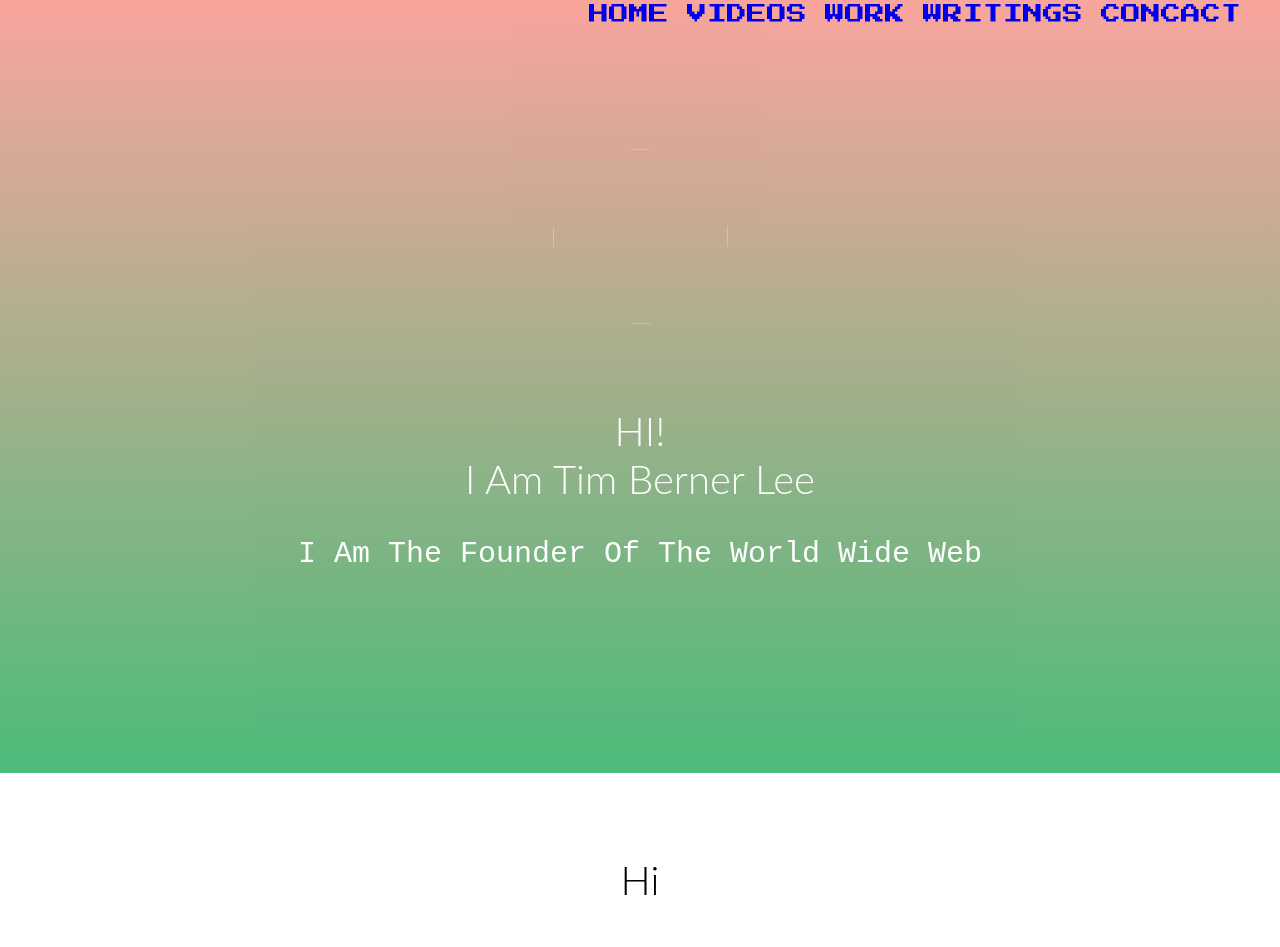
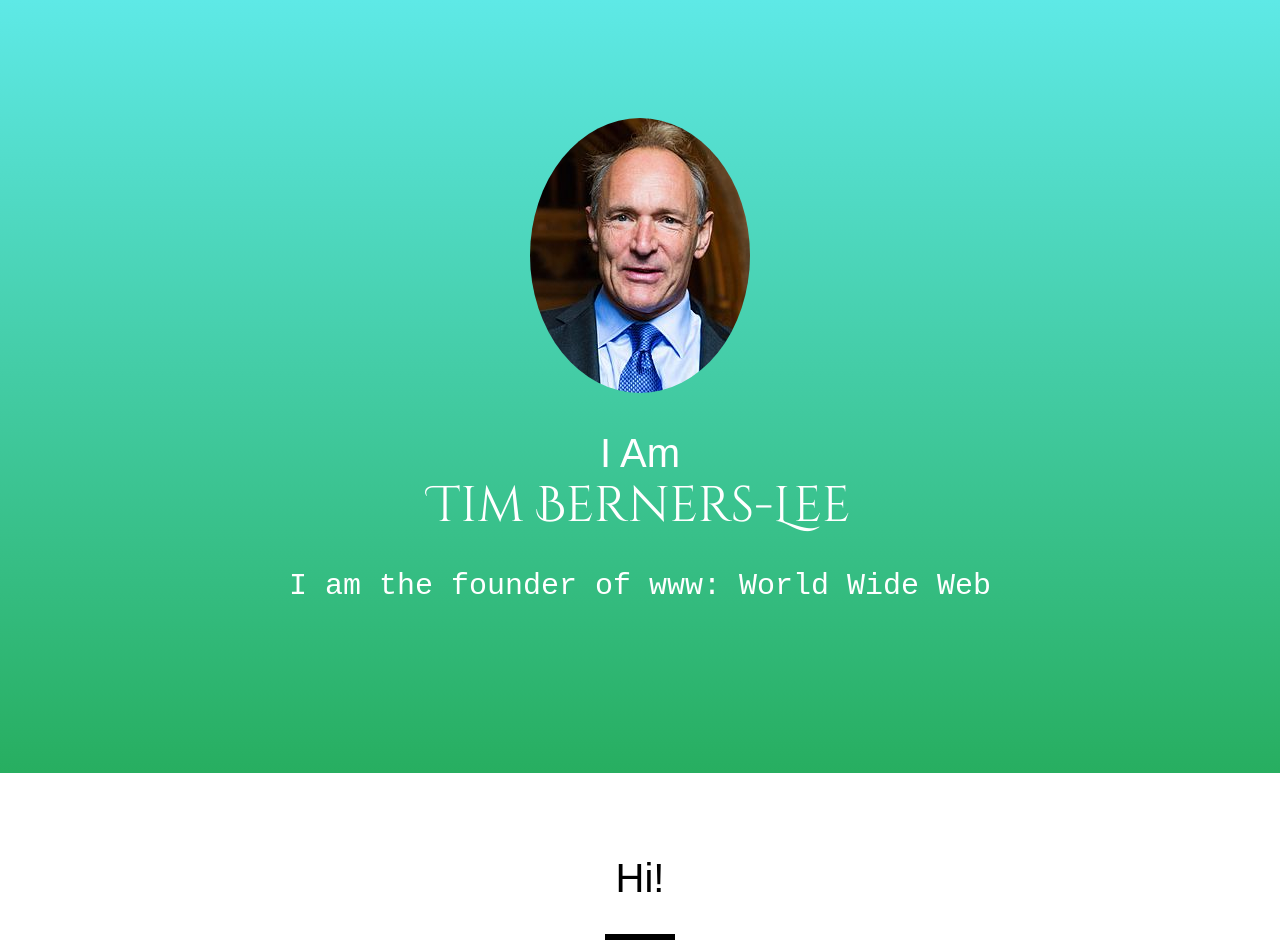
Before and after one commit to Orange-Auntie/Sir_Tim_Berner_lee, a plain HTML site: page index.html in a window 1280 px wide. Shown: the part 27-974 px from the top of the page. Drawn offline with Linux system fonts and the light colour scheme.

Commit message:
Add files via upload

```diff
--- a/index.html
+++ b/index.html
@@ -1,73 +1,86 @@
-<html>
+<!DOCTYPE html>
+<html lang="en">
 
 <head>
-    <title>
-        Sir, Tim Berner Lee
-    </title>
+    <meta charset="utf-8">
+    <title>Sir Tim Berners-Lee</title>
     <link rel="stylesheet" href="style.css">
-    <link href="https://fonts.googleapis.com/css2?family=Bangers&display=swap" rel="stylesheet">
-    <link href="https://fonts.googleapis.com/css2?family=Press+Start+2P&display=swap" rel="stylesheet">
-
+    <link href="https://fonts.googleapis.com/css?family=Cinzel+Decorative&display=swap" rel="stylesheet">
+    <link rel="stylesheet" href="https://cdnjs.cloudflare.com/ajax/libs/font-awesome/4.7.0/css/font-awesome.min.css">
 </head>
 
 <body>
+    <center>
         <ul class="menu">
             <li class="links"><a href="#welcome">HOME</a></li>
             <li class="links"><a href="#videos">VIDEOS</a></li>
             <li class="links"><a href="#work">WORK</a></li>
             <li class="links"><a href="#writings">WRITINGS</a></li>
-        <li class="links"><a href="#contact">CONCACT</a></li>
+            <li class="links"><a href="#contact">CONTACT</a></li>
+
         </ul>
-    <section id="welcome" class="parallax_container">
-        <div class="parallax_inner">
-            <img src="TBL.jpeg" class="profile">
-            <h1>
-                HI!<br>I Am Tim Berner Lee</h1>
-            <h2>
-                I Am The Founder Of The World Wide Web</h2>
+    </center>
+    <section id="welcome">
+        <div class="parallax-inner">
+            <img src="stbl.jpg" class="profile" />
+            <h1>I Am <br><span id="name">Tim Berners-Lee</span></h1>
+            <h2> I am the founder of www: World Wide Web</h2>
         </div>
+
     </section>
+
+
+
     <section id="bio">
-        <h1>
-            Hi</h1>
-        <div class="line">
-        </div>
-        <p>
-            Tim Berners-Lee is a software engineer who invented the Internet (or the World Wide Web) in 1989 while at CERN, the European Particle Physics Laboratory. He is director of the World Wide Web Consortium that he founded and a Professor in the Computer Science Department at the University of Oxford. In 2001 he became a Fellow of the Royal Society and in 2004 he was knighted.<br /><br />In 1994 Berners-Lee founded the World Wide Web Consortium (W3C) at the Laboratory of Computer Science (LCS) at the Massachusetts Institute of Technology in Boston. It was made up of companies that wanted to work together to create Web standards and also improve the Web. It was quickly agreed that the technology should be free of royalties and patents. Berners-Lee has served as director of this W3C since it was founded.<br>
-            In 1995 Microsoft produced the first version of Internet Explorer and this commercial browser created enormous growth in websites and web users. The Web was first used for e-commerce in 1997.
-        </p>
+        <h1>Hi!</h1>
+        <div class="line"></div>
+        <p>Tim Berners-Lee is a software engineer who invented the Internet (or the World Wide Web) in 1989 while at CERN, the European Particle Physics Laboratory.
+
+            He is director of the World Wide Web Consortium that he founded and a Professor in the Computer Science Department at the University of Oxford.
+
+            In 2001 he became a Fellow of the Royal Society and in 2004 he was knighted.<br><br>In 1994 Berners-Lee founded the World Wide Web Consortium (W3C) at the Laboratory of Computer Science (LCS) at the Massachusetts Institute of Technology in Boston. It was made up of companies that wanted to work together to create Web standards and also improve the Web. It was quickly agreed that the technology should be free of royalties and patents. Berners-Lee has served as director of this W3C since it was founded.
+
+            In 1995 Microsoft produced the first version of Internet Explorer and this commercial browser created enormous growth in websites and web users.
+
+            The Web was first used for e-commerce in 1997.</p>
     </section>
 
     <section id="videos">
-        <h1>
-            VIDEOS</h1>
-        <div class="line">
-        </div>
+        <h1>Videos</h1>
+        <div class="line"></div>
         <br>
-        <iframe width="950" height="536" src="https://www.youtube.com/embed/OM6XIICm_qo" title="YouTube video player" frameborder="0" allow="accelerometer; autoplay; clipboard-write; encrypted-media; gyroscope; picture-in-picture" allowfullscreen></iframe>
+        <iframe width="900" height="500" src="https://www.youtube.com/embed/OM6XIICm_qo" frameborder="0" allow="accelerometer; autoplay; encrypted-media; gyroscope; picture-in-picture" allowfullscreen></iframe>
         <br>
-        <iframe width="950" height="534" src="https://www.youtube.com/embed/fbV82k-ExT0" title="YouTube video player" frameborder="0" allow="accelerometer; autoplay; clipboard-write; encrypted-media; gyroscope; picture-in-picture" allowfullscreen></iframe>
+        <br>
+        <iframe width="900" height="500" src="https://www.youtube.com/embed/J8hzJxb0rpc" frameborder="0" allow="accelerometer; autoplay; encrypted-media; gyroscope; picture-in-picture" allowfullscreen></iframe>
 
     </section>
     <section id="work">
         <h1>WORK</h1>
-        <div class="line">
-        </div>
-        <iframe width="900" height="1000" src="https://en.wikipedia.org/wiki/Tim_Berners-Lee#Career_and_research" frameborder="0">
-        </iframe>
+        <div class="line"></div>
+        <iframe width="900" height="1000" src="https://en.wikipedia.org/wiki/Tim_Berners-Lee#Career_and_research" frameborder="0"></iframe>
+
     </section>
     <section id="writings">
-        <h1>
-            WRITINGS</h1>
-        <div class="line">
-        </div>
-        <a class="article" href="https://webfoundation.org/2019/03/web-birthday-30/" target="_blank">
-        30 years on, what’s next #ForTheWeb?
-</a>
-        <br><br>
-        <a class="article" href="https://www.internethalloffame.org//inductees/tim-berners-lee?gclid=Cj0KCQjw3f6HBhDHARIsAD_i3D8EBR5xl5qVaelcTfOkdZhuolFXbzR3d_IzoFe8wuKeFF8KymcX5f0aAkmaEALw_wcB" target="_blank">
-INTERNET HALL of FAME INNOVATOR</a>
+        <h1>WRITINGS</h1>
+        <div class="line"></div>
+        <a class="article" href="https://webfoundation.org/2019/03/web-birthday-30" target="_blank">30 years on, what’s next ForTheWeb?</a>
+        <br>
+        <a class="article" href="https://interestingengineering.com/how-did-tim-berners-lee-change-the-world-with-the-world-wide-web" target="_blank">How Did Tim Berners-Lee Change the World With the World Wide Web?</a>
     </section>
+    <br>
 
 
-</body></html>
+    <section id="contact">
+        <iframe src="https://www.google.com/maps/embed?pb=!1m18!1m12!1m3!1d4276.216421370443!2d-80.72081280186644!3d34.99437551757287!2m3!1f0!2f0!3f0!3m2!1i1024!2i768!4f13.1!3m3!1m2!1s0x88542f2aee728293%3A0x44cf4c64bb0d4a98!2s206%20Tallow%20Tree%20Ct%2C%20Waxhaw%2C%20NC%2028173!5e0!3m2!1sen!2sus!4v1630255210763!5m2!1sen!2sus" width="600" height="450" style="border:0;" allowfullscreen="" loading="lazy"></iframe>
+        <div class="contact_1">
+            <a href="mailto:prathamoruganti@gmail.com?Subject=Hello">
+                <i class="fa fa-envelope"></i>
+                &nbsp; &nbsp;
+                <h3>
+                    prathamoruganti@gmail.com</h3>
+            </a>
+        </div>
+    </section>
+    <br>
+    <br>
--- a/style.css
+++ b/style.css
@@ -1,3 +1,33 @@
+.menu {
+    position: fixed;
+    background: white;
+    width: 100%;
+    margin-top: 0px;
+    top: 0px;
+    z-index: 10;
+
+}
+
+.links {
+    display: inline;
+    padding-left: 33px;
+    padding-right: 25px;
+    font-family: fantasy;
+    font-size: 20px;
+
+}
+
+.links:hover {
+    font-size: 25px;
+    text-decoration: underline;
+}
+
+
+
+
+
+
+
 body {
     margin: 0;
     padding-top: 800px;
@@ -5,69 +35,67 @@ body {
 }
 
 .profile {
-    width: 175px;
-    margin-bottom: 50px;
     border-radius: 50%;
 
 }
 
 #welcome {
+
     position: absolute;
-    overflow: hidden;
-    height: 800px;
     color: #FFFFFF;
-    left: 0;
-    right: 0;
-    top: 0;
     bottom: 0;
-    opacity: 0.83;
-    background: linear-gradient(#ff928a 0%, #27ae60 100%);
+    background: linear-gradient(#60ebeb 0%, #27ae60 100%);
     display: table;
     width: 100%;
     height: 100%;
+    z-index: 9;
+
 }
 
+
+
 h1 {
+
     font-size: 40px;
+    font-family: sans-serif;
+    font-weight: 300;
+
+}
+
+#name {
+    font-size: 50px;
     line-height: 1.2;
-    font-family: 'Lato', sans-serif;
-    font-weight: 300;
+    font-family: 'Cinzel Decorative', cursive;
 
 }
 
 h2 {
     font-size: 30px;
-    line-height: 1.2;
+    font-weight: 300;
     font-family: monospace;
-    font-weight: 300;
-
 }
 
 #bio {
-    font-family: 'Bangers', cursive;
+    font-family: 'Cinzel Decorative', cursive;
+
     padding: 50px;
     text-align: center;
-    font-size: 42px;
-
 }
 
 .line {
     height: 6px;
-    background-color: #0000;
+    background-color: #000;
     width: 70px;
     margin: 8px auto;
-
 }
 
+
 p {
-    max-width: 450px;
-    margin: 25px auto;
     font-size: 17px;
-    line-height: 1.3;
-
 }
 
-.parallax_inner {
+.parallax-inner {
+
     display: table-cell;
     position: relative;
     text-align: center;
@@ -75,35 +103,28 @@ p {
 
 }
 
-.menu {
-    list-style: none;
-    font-family: 'Press Start 2P', cursive;
-    position: fixed;
-    top: 10px;
-    right: 30px;
-    z-index: 10;
-    cursor: pointer;
-
-}
-
-.links {
-    float: left;
-    padding-top: 5px;
-    padding-bottom: 5px;
-    padding-left: 9px;
-    padding-right: 9px;
-    font-size: 20px;
-
-}
-
-.links:hover {
-    background-color: limegreen;
-}
-
 html {
     scroll-behavior: smooth;
 }
 
+.article:hover {
+    color: fuchsia;
+}
+
 a {
     text-decoration: none;
+    color: crimson;
+    text-shadow: 7px 7px gainsboro;
 }
+#contact{
+background: firebrick;
+}
+#contact iframe{
+    width: 100%;
+}
+.contact_1 h3{
+    display: inline;
+}
+
+
+/*ADD CSS FROM HERE */
```
Also changed, not shown: stbl.jpg (added). Lines whose indentation alone changed are shown as unchanged.
